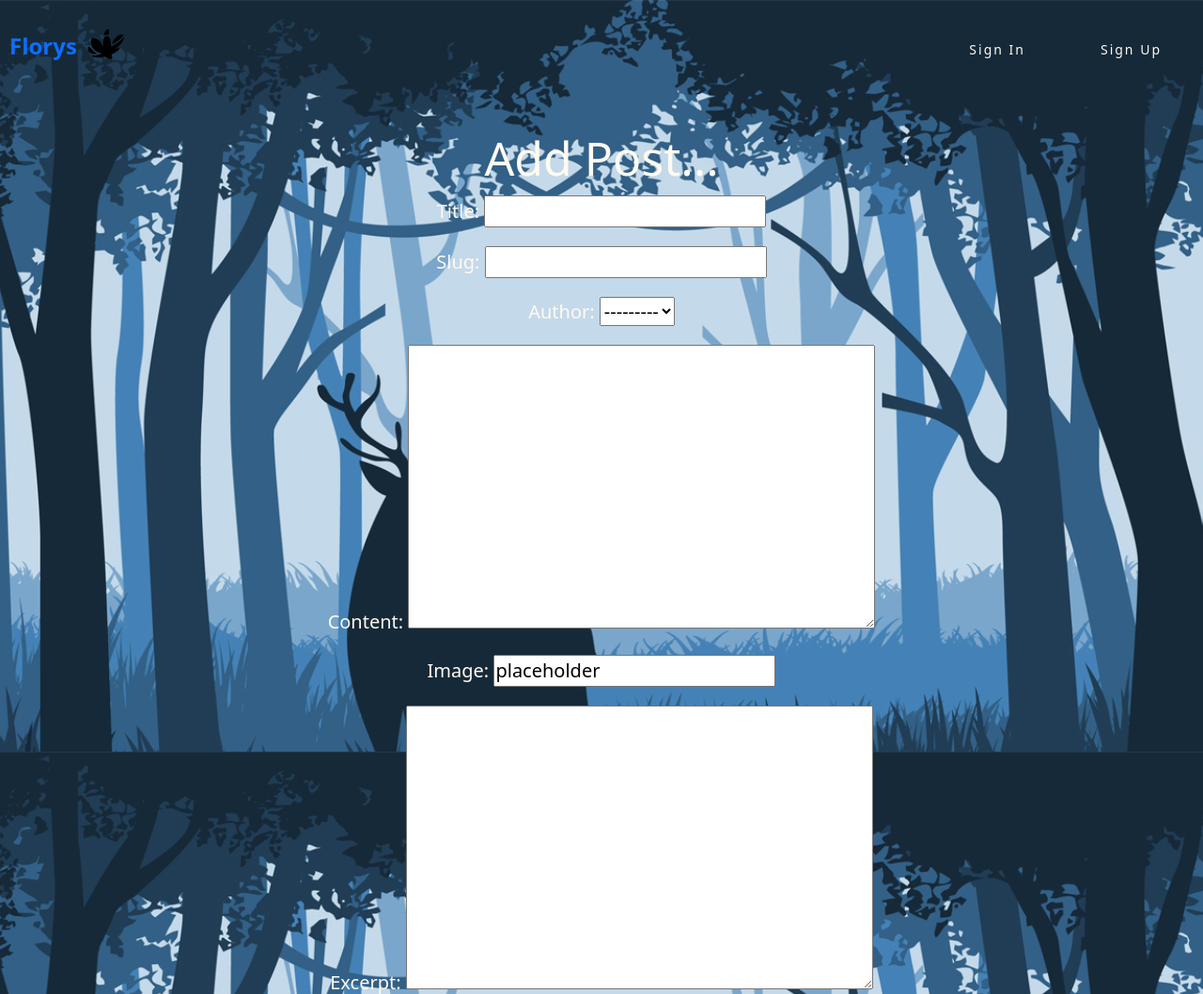
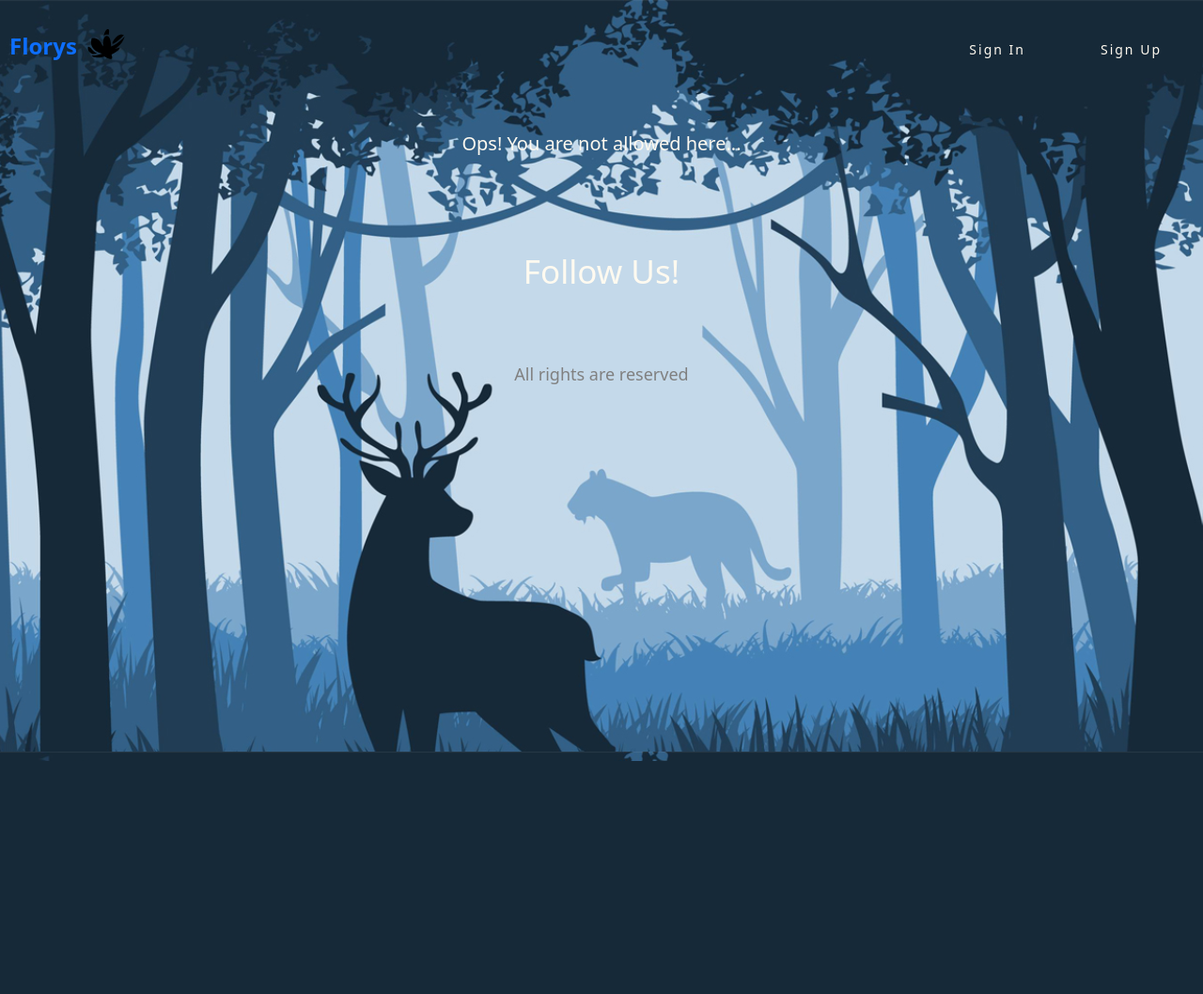
Before and after one commit to Code-Institute-Submissions/florys, a Django app: page /add_post/ in a window 1280 px wide. Shown: the top 1058 px of the page at 94% size. After the commit the page ends 810 px from the top, so only its background shows below. Run offline with Django 3.2, Linux system fonts and the light colour scheme; data comes from the database, SQL or seed files in the repository; some libraries are stand-ins or nearby versions.

Commit message:
Added verification on add_post.html to the user can only post when logged in

```diff
--- a/templates/post/add_post.html
+++ b/templates/post/add_post.html
@@ -2,6 +2,7 @@
 {%block title %}Create a New Blog Post! {% endblock %}
 
 {% block content %}
+{% if user.is_authenticated %}
 
     <div class="container text-center">
         <div class="row">
@@ -14,5 +15,7 @@
             </form>
             </div>
     </div>
-
+{% else %}
+    Ops! You are not allowed here...
+{% endif %}
 {%endblock%}
```
Lines whose indentation alone changed are shown as unchanged.
